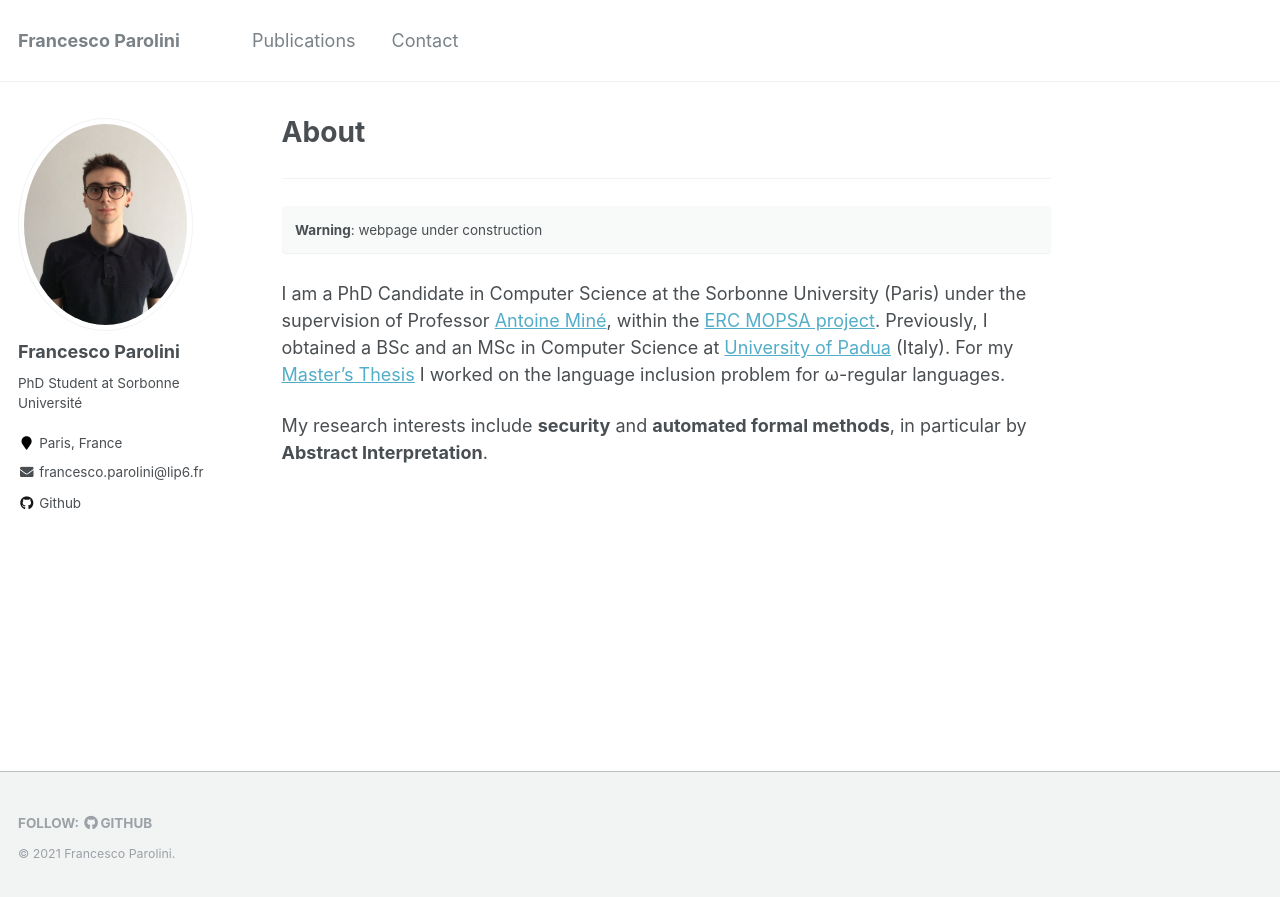
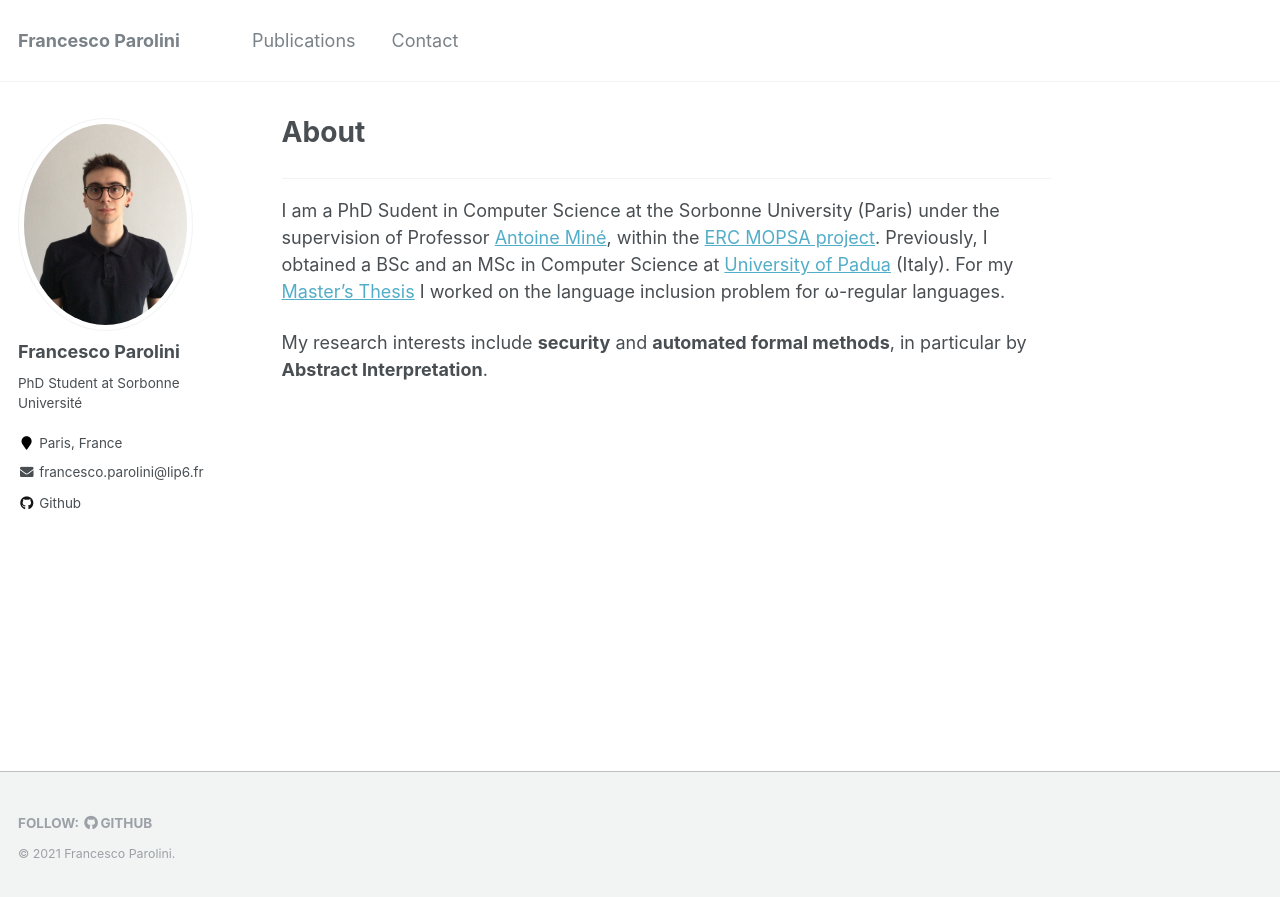
Before and after one commit to parof/parof.github.io, a Jekyll site: the page built from _pages/about.md, in a window 1280 px wide. Shown: the top 897 px of the page. Built offline with Jekyll 4.4.1, drawn with Linux system fonts in a browser that asks for light colours.

Commit message:
piccole modifiche

```diff
--- a/_config.yml
+++ b/_config.yml
@@ -10,7 +10,7 @@ locale                   : "en-US"
 title                    : "Francesco Parolini"
 title_separator          : "-"
 name                     : &name "Francesco Parolini"
-description              : &description "PhD candidate at Sorbonne University"
+description              : &description "PhD Student at Sorbonne University"
 url                      : https://parof.github.io # the base hostname & protocol for your site e.g. "https://mmistakes.github.io"
 baseurl                  : "" # the subpath of your site, e.g. "/blog"
 repository               : "parof/parof.github.io"
--- a/_pages/about.md
+++ b/_pages/about.md
@@ -10,10 +10,10 @@ redirect_from:
 
 ---
 
-**Warning**: webpage under construction
-{: .notice}
+<!-- **Warning**: webpage under construction
+{: .notice} -->
 
-I am a PhD Candidate in Computer Science at the Sorbonne University (Paris)
+I am a PhD Sudent in Computer Science at the Sorbonne University (Paris)
 under the supervision of Professor [Antoine Miné](https://www-apr.lip6.fr/~mine/),
 within the [ERC MOPSA project](http://mopsa.lip6.fr/).
 Previously, I obtained a BSc and an MSc in Computer Science at [University of Padua](https://www.unipd.it/en/) (Italy).
```
Also changed, not shown: _pages/publications.md (+1 -1 lines).
